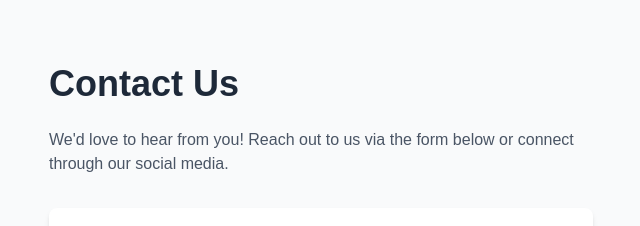
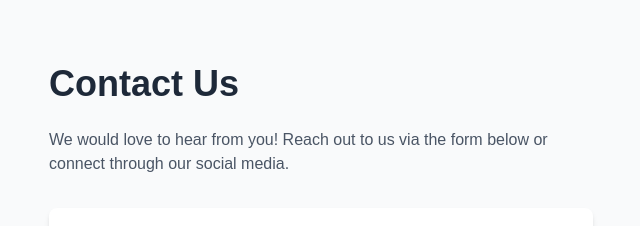
Before and after one commit to Dhyman-Choudhury/electromart-web, a Next.js app: page /contact in a window 1280 px wide. Shown: the top 226 px of the page, without its empty margins (319-959 px from the left). Built offline with nearby package versions, Linux system fonts and the light colour scheme.

Commit message:
updated footer section

```diff
--- a/app/contact/page.js
+++ b/app/contact/page.js
@@ -10,7 +10,7 @@ export default function ContactPage() {
           Contact Us
         </h1>
         <p className="text-gray-600 dark:text-gray-300 mb-8">
-          We'd love to hear from you! Reach out to us via the form below or connect through our social media.
+          We would love to hear from you! Reach out to us via the form below or connect through our social media.
         </p>
 
         <form className="bg-white dark:bg-gray-800 p-6 rounded-lg shadow-md space-y-4">
--- a/components/Footer.js
+++ b/components/Footer.js
@@ -1,4 +1,3 @@
-// components/Footer.jsx
 import Image from "next/image";
 import Link from "next/link";
 import { FaFacebookF, FaTwitter, FaLinkedinIn } from "react-icons/fa";
@@ -9,7 +8,6 @@ export default function Footer() {
       <div className="container mx-auto px-4 flex flex-col md:flex-row justify-between items-center">
         {/* Logo / Brand */}
         <div className="flex items-center mb-4 md:mb-0">
-
           <h1 className="text-xl font-bold">
             <Link href="/">ElectroMart</Link>
           </h1>
@@ -25,13 +23,13 @@ export default function Footer() {
 
         {/* Social Icons */}
         <div className="flex space-x-4 mb-4 md:mb-0">
-          <Link href="https://www.facebook.com" target="_blank" className="hover:text-blue-500">
+          <Link href="https://www.facebook.com/dhimana.caudhuri.2025/" target="_blank" className="hover:text-blue-500">
             <FaFacebookF size={18} />
           </Link>
-          <Link href="https://twitter.com" target="_blank" className="hover:text-blue-400">
+          <Link href="https://x.com/Dhyman2029" target="_blank" className="hover:text-blue-400">
             <FaTwitter size={18} />
           </Link>
-          <Link href="https://www.linkedin.com" target="_blank" className="hover:text-blue-700">
+          <Link href="https://www.linkedin.com/in/dhyman-ch/" target="_blank" className="hover:text-blue-700">
             <FaLinkedinIn size={18} />
           </Link>
         </div>
```
